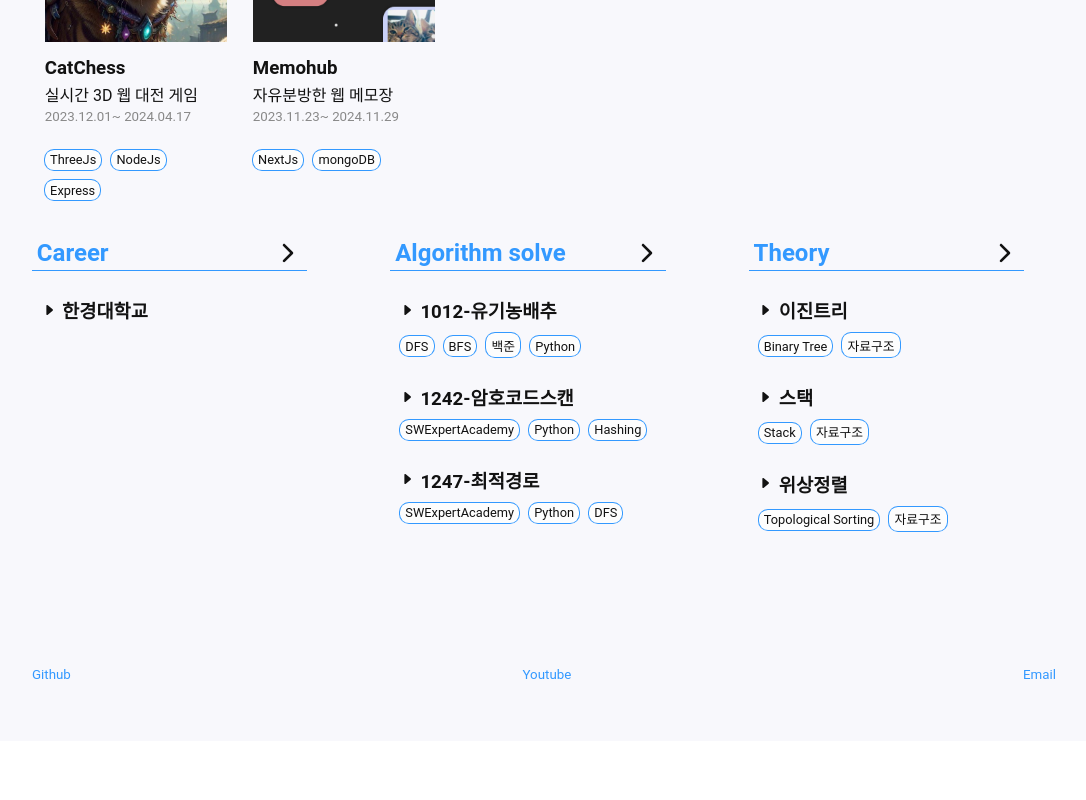
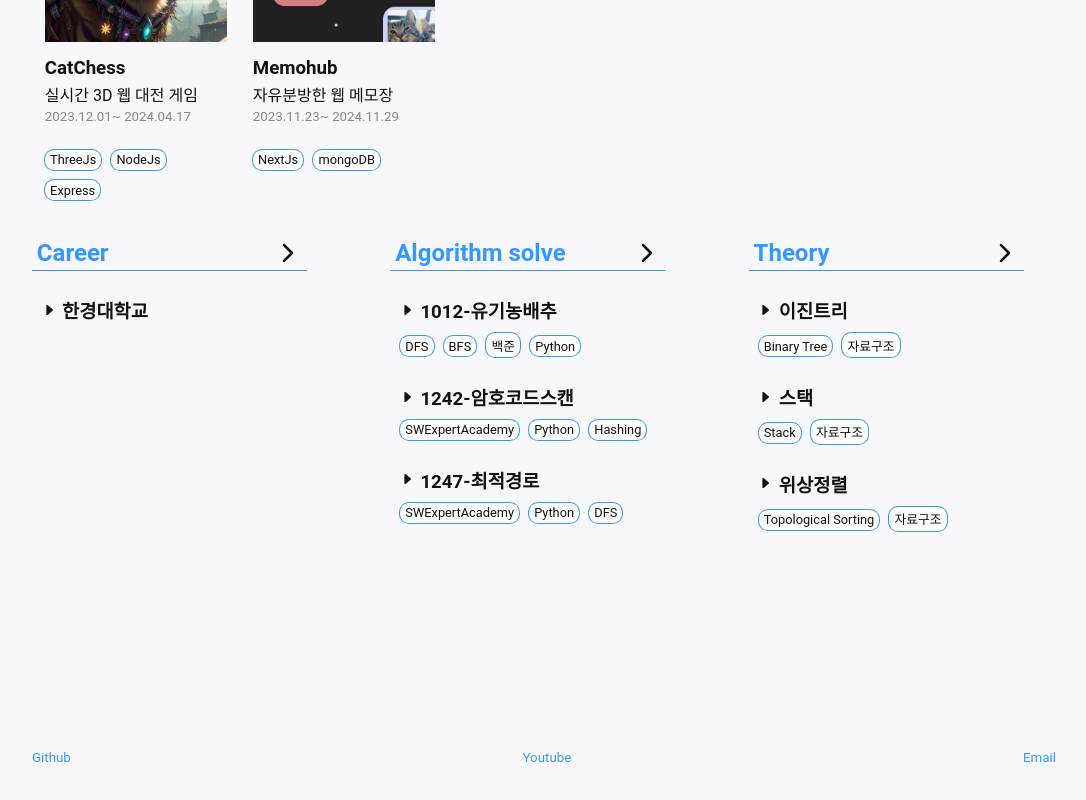
Before and after one commit to wndgur2/whosleejunghyeok, a React (Create React App) app: page / in a window 1280 px wide. Shown: the part 756-1556 px from the top of the page, without its empty margins (96-1182 px from the left). Before the commit the page ends 1497 px from the top, so only its background shows below. Built offline with nearby package versions, Linux system fonts and the light colour scheme; no server answers; the HTML template or start-up script is replaced by a standard one.

Commit message:
small ui change

```diff
--- a/public/index.html
+++ b/public/index.html
@@ -5,12 +5,11 @@
   <meta charset="utf-8" />
   <link rel="icon" href="%PUBLIC_URL%/favicon.ico" />
   <meta name="viewport" content="width=device-width, initial-scale=1" />
-  <meta name="theme-color" content="#000000" />
   <meta name="description" content="About leejunghyeok" />
   <title>leejunghyeok</title>
 </head>
 
-<body>
+<body style="background-color: #121212;">
   <noscript>You need to enable JavaScript to run this app.</noscript>
   <div id="root"></div>
 </body>
--- a/src/components/HomeCategory.css
+++ b/src/components/HomeCategory.css
@@ -3,7 +3,7 @@
     min-width: 18em;
     min-height: 30vh;
     padding-right: 2em;
-    margin-bottom: 5em;
+    margin-bottom: 6em;
 }
 
 [device-type="mobile"] .home-category {
--- a/src/index.css
+++ b/src/index.css
@@ -96,3 +96,7 @@ small {
 .tag:hover {
     color: var(--action-color);
 }
+
+.minor {
+    color: var(--minor-color);
+}
--- a/src/pages/Layouts/Footer.css
+++ b/src/pages/Layouts/Footer.css
@@ -1,10 +1,11 @@
 footer {
     width: 100%;
-    height: 5em;
+    height: 10em;
     display: flex;
     justify-content: space-evenly;
     align-items: center;
 
+    margin-top: 2em;
     font-size: smaller;
 }
 
@@ -19,8 +20,6 @@ footer {
     flex-wrap: wrap;
     justify-content: space-between;
     gap: 2em;
-    align-items: center;
+    align-items: start;
     flex-direction: row;
-
-    margin-bottom: 5em;
 }
--- a/src/pages/SearchResult/SearchResult.tsx
+++ b/src/pages/SearchResult/SearchResult.tsx
@@ -29,7 +29,6 @@ const SearchResult: FunctionComponent = () => {
 
     return (
         <div>
-            <h1>Search Result For {params.search_text}</h1>
             <div className="search-result">
                 {result.map((post: Post, index) => (
                     <HomePost title={post.title} tags={post.tags} key={index} />
```
